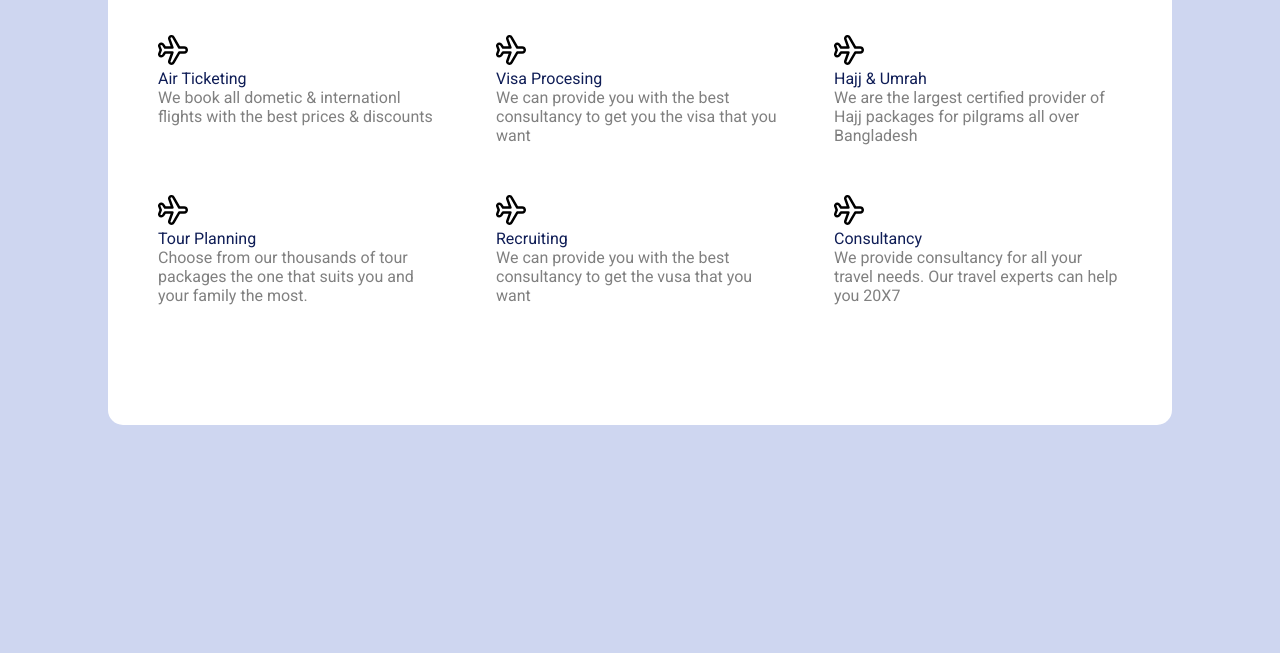
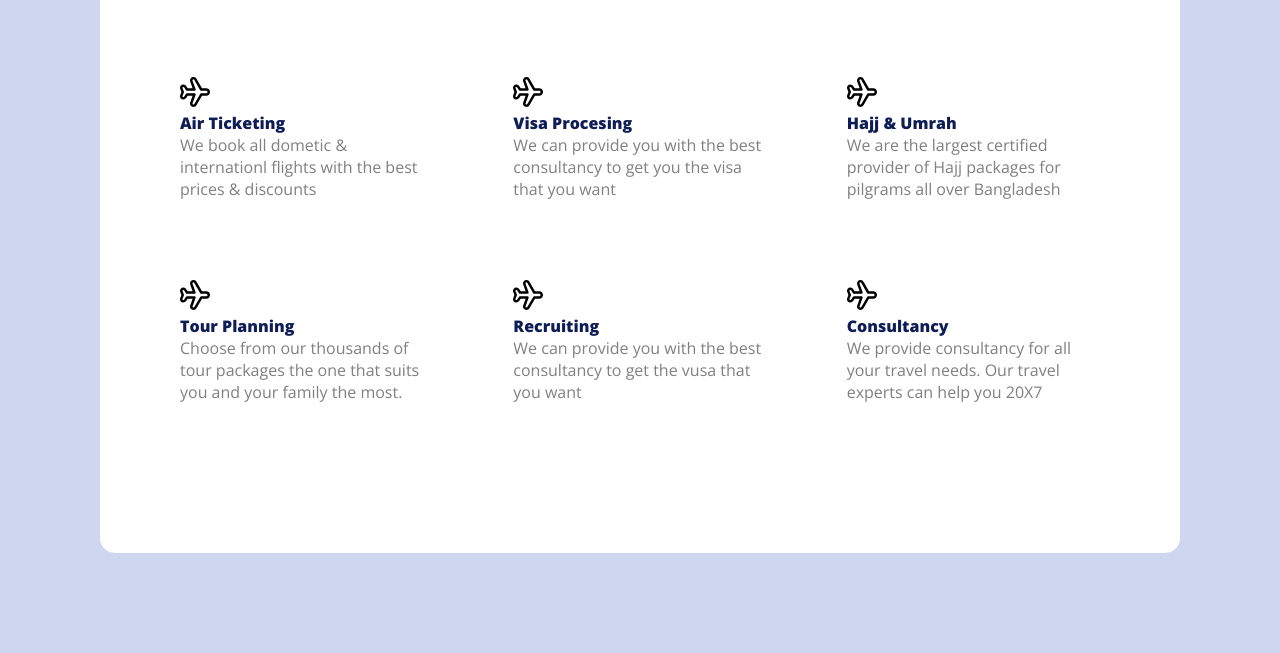
Before and after one commit to NicolasBustosSalazar/image-based-web-project, a plain HTML site: page index.html in a window 1280 px wide. Shown: the part 293-946 px from the top of the page. Before the commit the page ends 818 px from the top, so only its background shows below. Drawn offline with nearby package versions, Linux system fonts and the light colour scheme.

Commit message:
Cambio en el tipo de fuente

```diff
--- a/css/styles.css
+++ b/css/styles.css
@@ -1,11 +1,11 @@
 body {
   background-color: rgb(206, 214, 240);
-  font-family: "Roboto", sans-serif;
-}
-.roboto-thin {
-  font-family: "Roboto", sans-serif;
-  font-weight: 100;
-  font-style: normal;
+  font-family: "Open Sans", sans-serif;
+  padding: 0;
+  margin: 0;
+  display: flex;
+  justify-content: center;
+  align-items: center;
 }
 
 main {
@@ -24,20 +24,17 @@ p {
   margin: 0%;
 }
 
-div {
-  /* padding: 30px; */
-}
-
 .title {
   color: rgb(15, 29, 86);
+  font-weight: 800;
 }
 
 .icons {
-  margin: 50px;
+  margin: 80px;
   display: grid;
   grid-template-columns: 1fr 1fr 1fr;
   grid-template-rows: 1fr 1fr;
-  gap: 50px 50px;
+  gap: 80px 80px;
   grid-auto-flow: row;
   grid-template-areas:
     ". . ."
--- a/index.html
+++ b/index.html
@@ -5,8 +5,9 @@
     <meta name="viewport" content="width=device-width, initial-scale=1.0" />
     <link rel="stylesheet" href="css/styles.css" />
     <link rel="preconnect" href="https://fonts.googleapis.com">
+<link rel="preconnect" href="https://fonts.googleapis.com">
 <link rel="preconnect" href="https://fonts.gstatic.com" crossorigin>
-<link href="https://fonts.googleapis.com/css2?family=EB+Garamond&family=Roboto:ital,wght@0,100;0,300;0,400;0,500;0,700;0,900;1,100;1,300;1,400;1,500;1,700;1,900&display=swap" rel="stylesheet">
+<link href="https://fonts.googleapis.com/css2?family=Open+Sans:ital,wght@0,300..800;1,300..800&display=swap" rel="stylesheet">
     <title>tp1</title>
   </head>
   <body>
```
